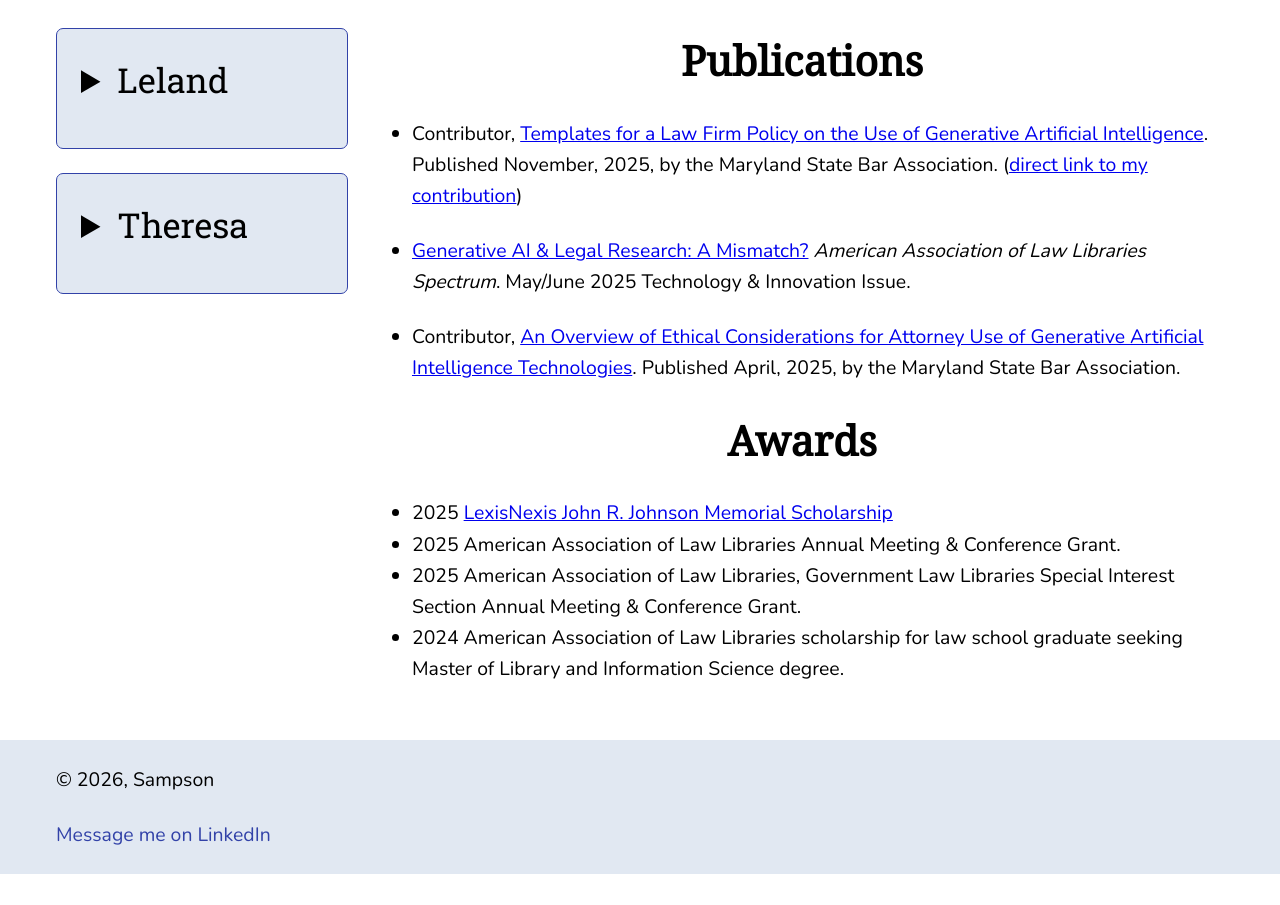
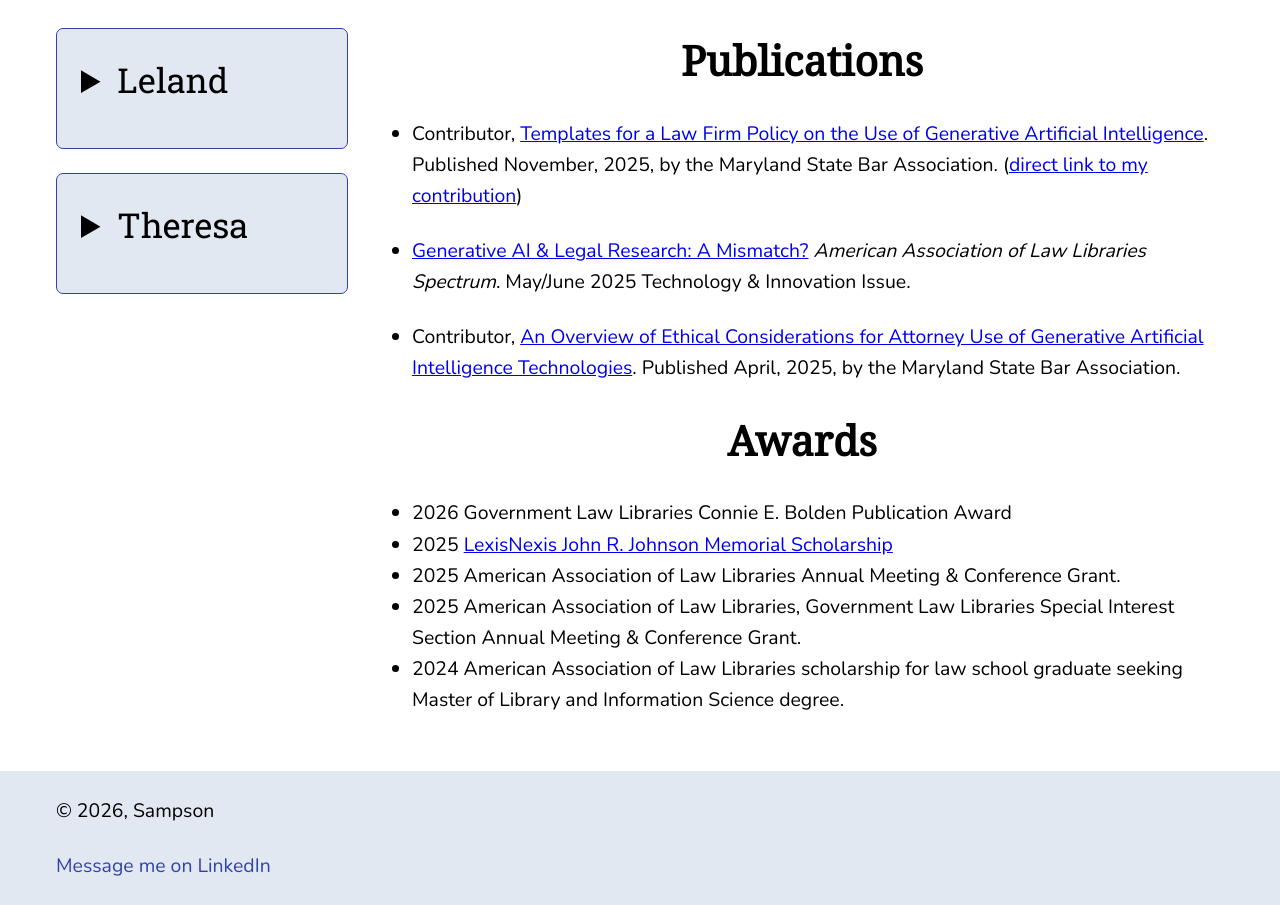
Before and after one commit to lelandsampson/Leland-Sampson-Website, a Jekyll site: the page built from publications-awards.md, in a window 1280 px wide, cut to the strip 241-1146 px from the top of the page. Built offline with Jekyll 4.4.1, drawn with Linux system fonts in a browser that asks for light colours; before the commit the page ends 1115 px from its top, so only the background shows below that.

Commit message:
Update publications-awards.md

```diff
--- a/publications-awards.md
+++ b/publications-awards.md
@@ -12,6 +12,7 @@ title: Publications & Awards
 - Contributor, [An Overview of Ethical Considerations for Attorney Use of Generative Artificial Intelligence Technologies](https://www.msba.org/common/Uploaded%20files/Downloads/EPUB/An%20Overview%20of%20Ethical%20Considerations%20for%20Attorney%20Use.pdf). Published April, 2025, by the Maryland State Bar Association.
 
 <h1 align="center">Awards</h1>
+- 2026 Government Law Libraries Connie E. Bolden Publication Award
 - 2025 [LexisNexis John R. Johnson Memorial Scholarship](https://www.aallnet.org/education-training/scholarships/)
 - 2025 American Association of Law Libraries Annual Meeting & Conference Grant.
 - 2025 American Association of Law Libraries, Government Law Libraries Special Interest Section Annual Meeting & Conference Grant.
```
